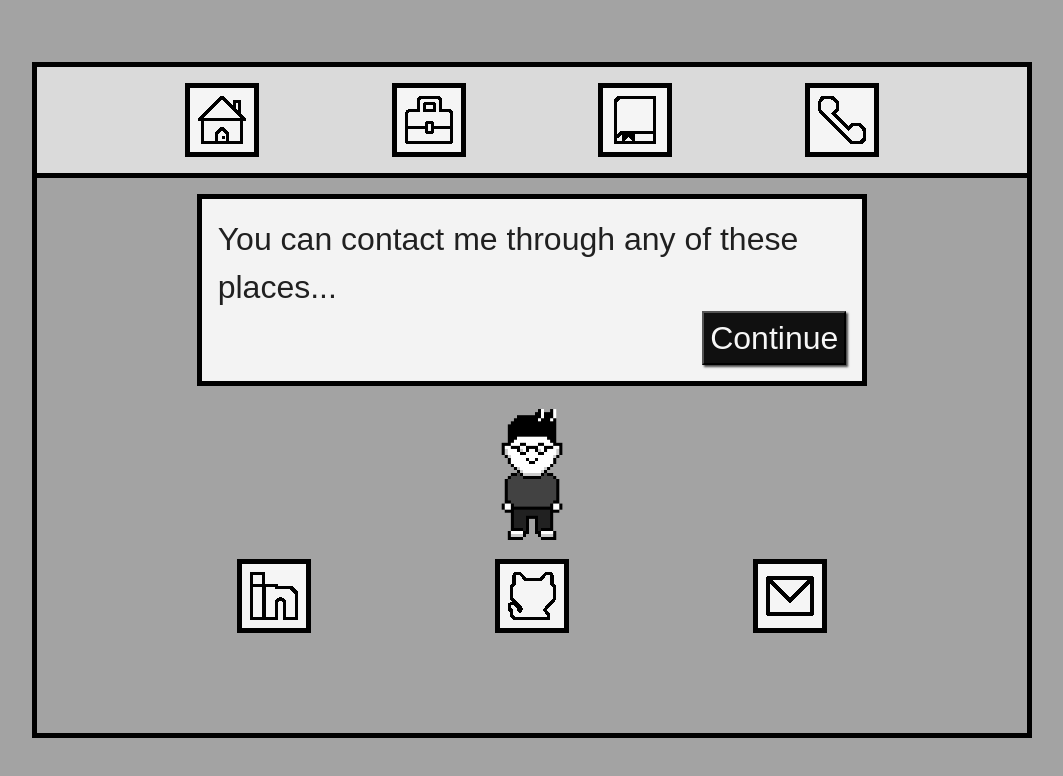
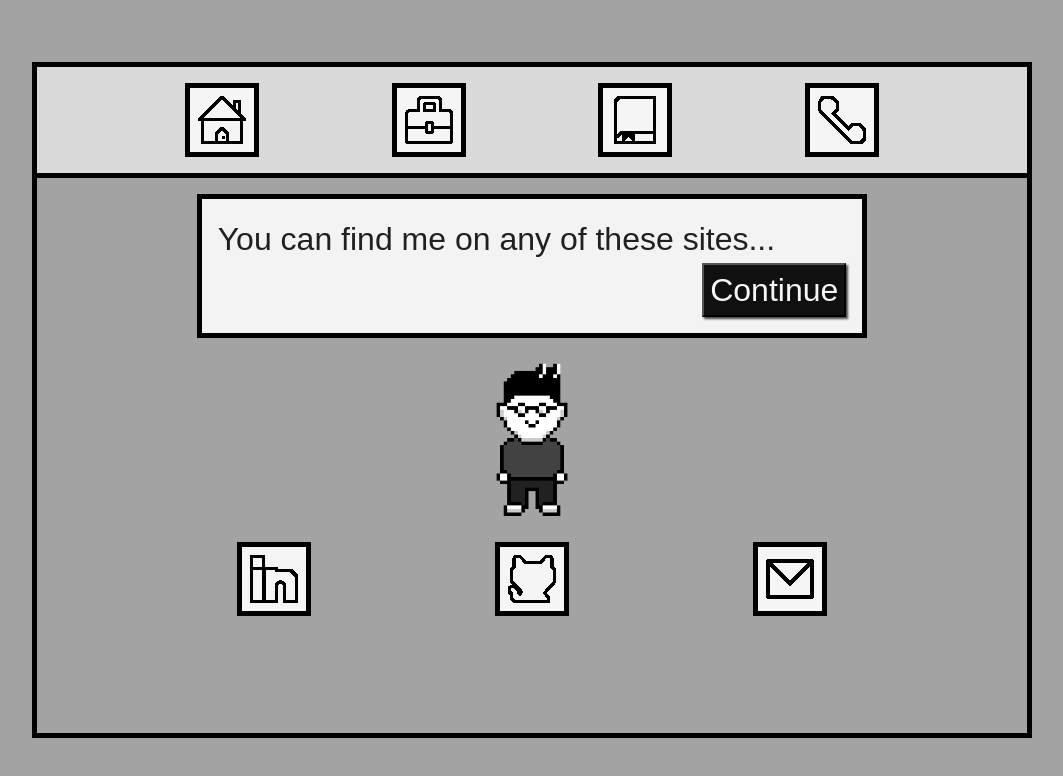
Before and after one commit to hevdevs/hevsite, a React (Vite) app: page /contact in a window 1280 px wide. Shown: the top 776 px of the page, without its empty margins (108-1171 px from the left). Built offline with nearby package versions, Linux system fonts and the light colour scheme; a web font is replaced by a local one.

Commit message:
tweak contact dialogue text

```diff
--- a/src/pages/Contact.tsx
+++ b/src/pages/Contact.tsx
@@ -19,7 +19,7 @@ const Contact = () => {
 		<div className="portal">
 			<SpeakerBubble
 				dialogue={[
-					"You can contact me through any of these places...",
+					"You can find me on any of these sites...",
 					"Let's talk about building great stuff together!",
 				]}
 			/>
@@ -29,17 +29,25 @@ const Contact = () => {
 						className="external-nav tooltip"
 						to="https://www.linkedin.com/in/heather-magnier-ashton/">
 						<img src={linkedin} className="icon" />
-						<span className="tooltiptext jersey-10-regular">LinkedIn</span>
+						<span className="tooltiptext jersey-10-regular">
+							LinkedIn
+						</span>
 					</Link>
 					<Link
 						className="external-nav tooltip"
 						to="https://github.com/hevdevs">
 						<img src={gh} className="icon" />
-						<span className="tooltiptext jersey-10-regular">GitHub</span>
+						<span className="tooltiptext jersey-10-regular">
+							GitHub
+						</span>
 					</Link>
-					<Link className="external-nav tooltip" to="mailto:hevmdevs@gmail.com">
+					<Link
+						className="external-nav tooltip"
+						to="mailto:hevmdevs@gmail.com">
 						<img src={email} className="icon" />
-						<span className="tooltiptext jersey-10-regular">Email</span>
+						<span className="tooltiptext jersey-10-regular">
+							Email
+						</span>
 					</Link>
 				</div>
 				<img
```
